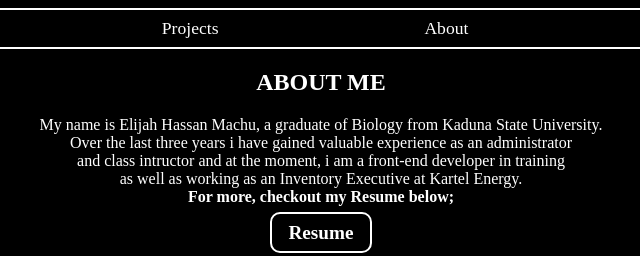
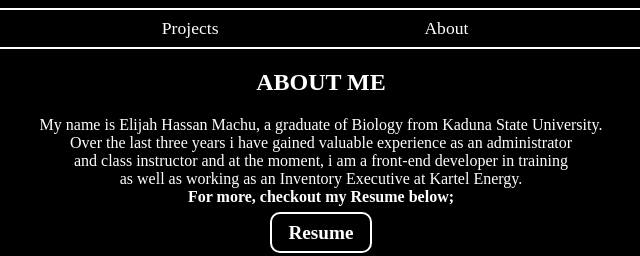
Before and after one commit to awesomeelly/Portfolio, a plain HTML site: page about.html in a window 1280 px wide. Shown: the top 256 px of the page, 319-959 px from the left. Drawn offline with Linux system fonts and the light colour scheme.

Commit message:
Fix HTML formatting and structure in about.html

```diff
--- a/about.html
+++ b/about.html
@@ -22,7 +22,7 @@
             <section id="about">
                 <h1>ABOUT ME</h1>
                 <p>My name is Elijah Hassan Machu, a graduate of Biology from Kaduna State University.<br>
-                    Over the last three years i have gained valuable experience as an administrator<br> and class intructor
+                    Over the last three years i have gained valuable experience as an administrator<br> and class instructor
                     and at the moment, i am a front-end developer in training<br> as well as working as an Inventory Executive
                     at Kartel Energy.<br>
                     <strong>For more, checkout my Resume below;</strong>
@@ -35,4 +35,5 @@
     </footer>
 
 </body>
+
 </html>
```
